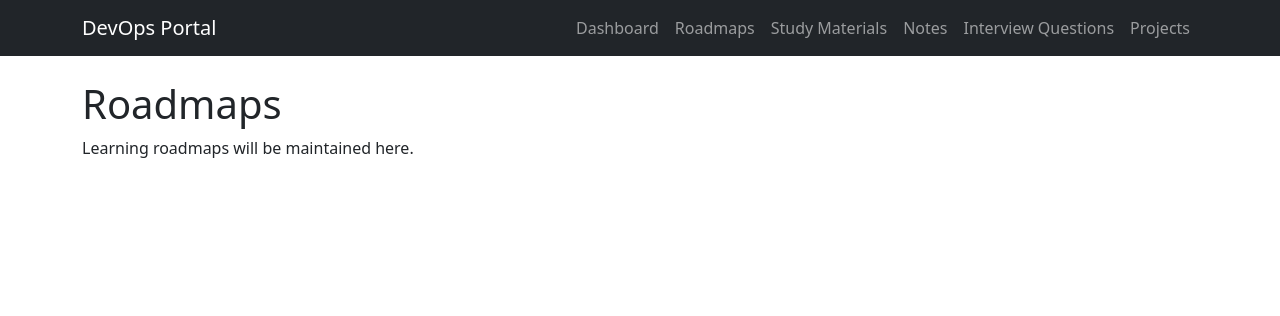
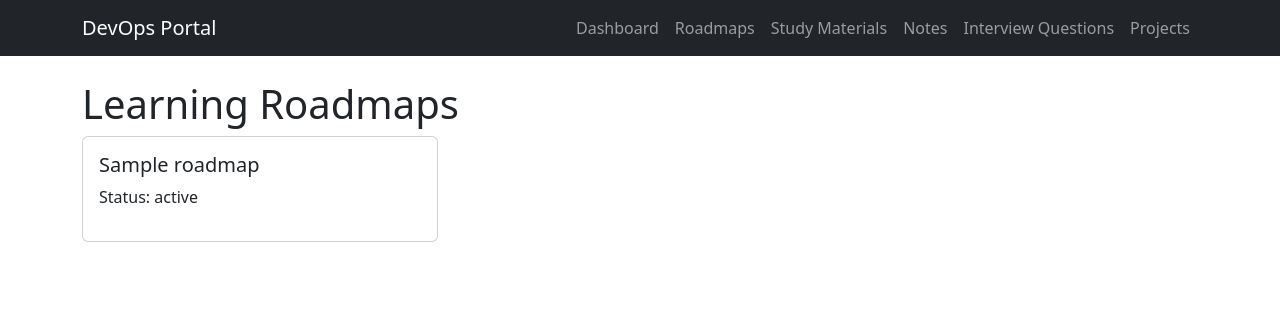
Before and after one commit to AnirudhP90/devops-learning-portal, a Flask app: template templates/roadmaps.html in a window 1280 px wide. Shown: the top 316 px of the page. Run offline with Flask 3, Linux system fonts and the light colour scheme; the template is opened without the code that fills it: most values are stand-ins (such as "Sample title", 1, 10 or a date in 2020).

Commit message:
Add dynamic roadmap module

```diff
--- a/templates/roadmaps.html
+++ b/templates/roadmaps.html
@@ -2,8 +2,30 @@
 
 {% block content %}
 
-<h1>Roadmaps</h1>
+<h1>Learning Roadmaps</h1>
 
-<p>Learning roadmaps will be maintained here.</p>
+<div class="row">
+
+{% for roadmap in roadmaps %}
+
+    <div class="col-md-4 mb-3">
+
+        <div class="card">
+
+            <div class="card-body">
+
+                <h5>{{ roadmap.name }}</h5>
+
+                <p>Status: {{ roadmap.status }}</p>
+
+            </div>
+
+        </div>
+
+    </div>
+
+{% endfor %}
+
+</div>
 
 {% endblock %}
```
Also changed, not shown: templates/home.html (+18 -14 lines).
